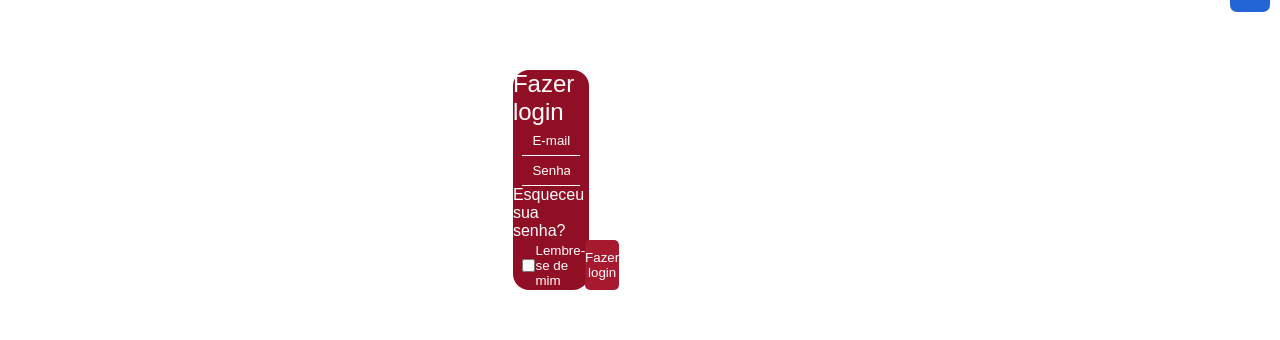
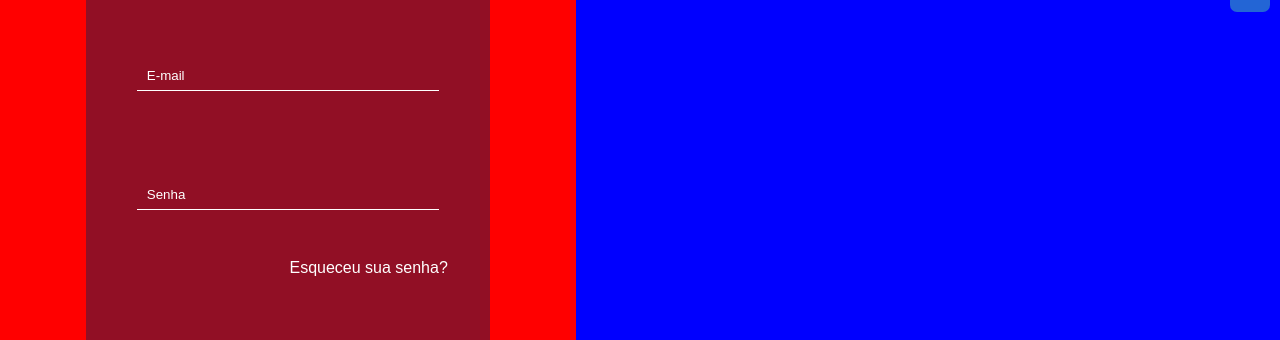
Before and after one commit to devGusta2/Mentec, a React (Create React App) app: page /Login in a window 1280 px wide. Shown: the part 260-600 px from the top of the page. Built offline with nearby package versions, Linux system fonts and the light colour scheme.

Commit message:
Styles login page

```diff
--- a/src/Pages/login/Login.module.css
+++ b/src/Pages/login/Login.module.css
@@ -32,9 +32,17 @@
     justify-content: center;
     align-items: center;
 }
+.formBox{
+    height: 100%;
+    width: 45%;
+    background-color: red;
+    display: flex;
+    align-items: center;
+    justify-content: center;
+}
 .formLogin{
     height: 90%;
-    width: 30%;
+    width: 70%;
     background-color: var(--bg-red2);
     border-radius: 16px;
     display: flex;
@@ -46,6 +54,11 @@
     font-size: 18pt;
     font-weight: 100;
     color: white;
+}
+#textForgotPass{
+    margin-left: 40%;
+    margin-top: -10%;
+
 }
 .inpt{
     display: block;
@@ -85,8 +98,8 @@
     border-radius: 5px;
 }
 
-.art{
-    width: 60%;
+.artBox{
+    width: 55%;
     height: 100%;
-
+    background-color: blue;
 }
```
